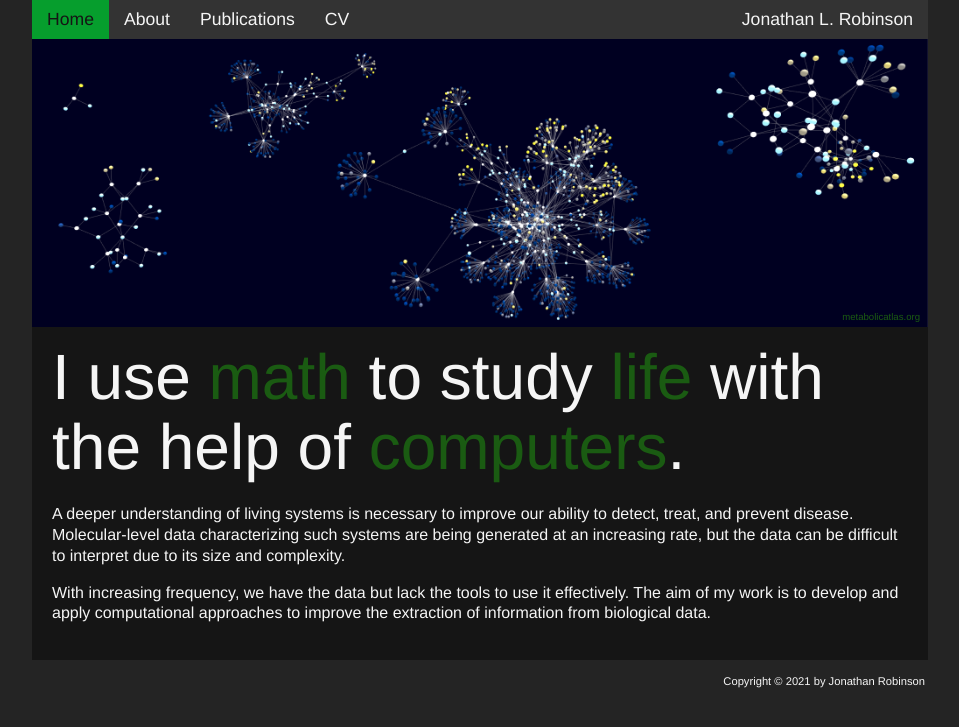
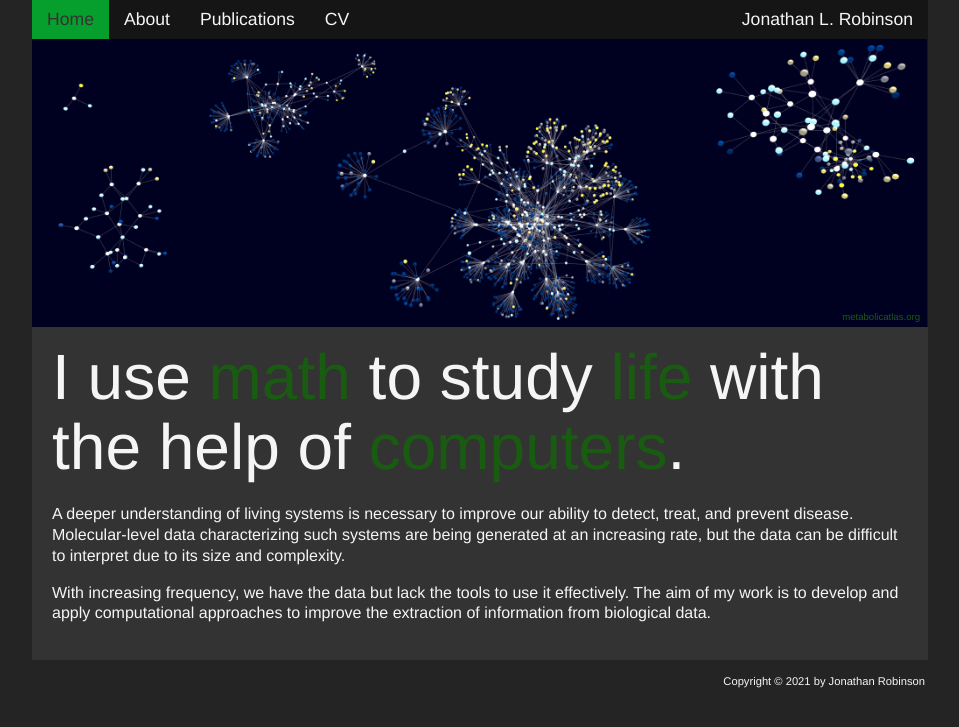
Before and after one commit to JonathanRob/JonathanRob.github.io, a Jekyll site: the page built from index.html, in a window 1280 px wide. Shown: the top 727 px of the page, without its empty margins (160-1119 px from the left). Built offline with Jekyll 4.4.1, drawn with Linux system fonts in a browser that asks for light colours.

Commit message:
style: flip side panel and background colors for softer contrast

```diff
--- a/assets/css/main.css
+++ b/assets/css/main.css
@@ -5,11 +5,11 @@
 
 	/*Dark theme 1: dark bg, light text, green links, green highlights*/
 	--theme-color-bg:     #242424; /*darker gray*/
-	--theme-color-navbg:  #333333; /*dark gray*/
+	--theme-color-navbg:  #151515; /*darkest gray*/
 	--theme-color-navtx:  #f5f5f5; /*nearly white*/
 	--theme-color-navhov: #000000; /*black*/
 	--theme-color-0:      #000000; /*black*/
-	--theme-color-1:      #151515; /*nearly black*/
+	--theme-color-1:      #333333; /*dark gray*/
 	--theme-color-2:      #142812; /*darkest color*/
 	--theme-color-3:      #1a5b12;
 	--theme-color-4:      #069e2d;
```
